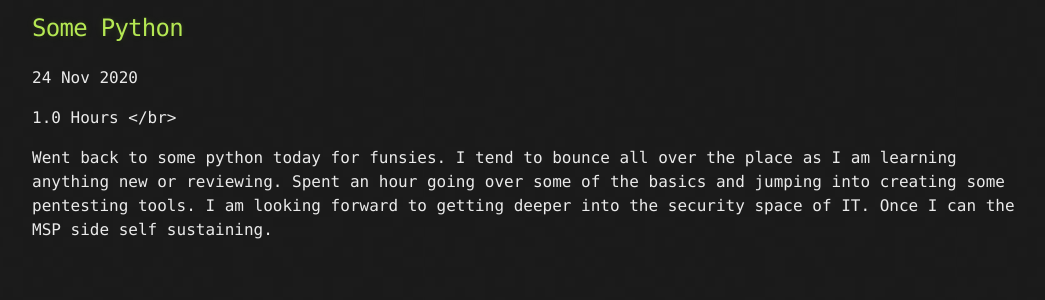
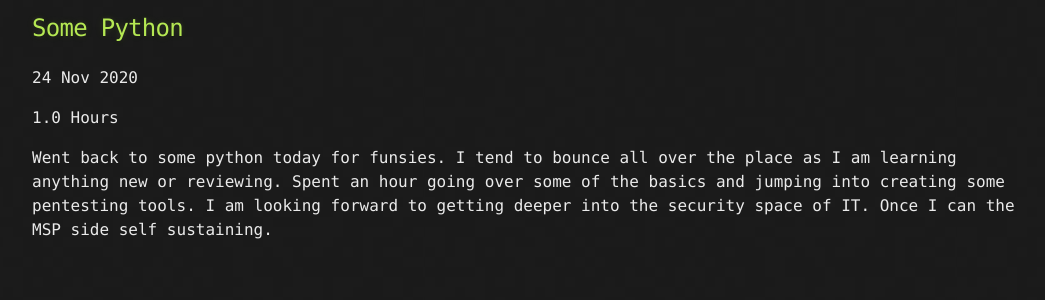
Before and after one commit to patrickmroskam/patrickmroskam.github.io, a Jekyll site: the page built from _posts/2020-11-24-Some-Python.md, in a window 1280 px wide. Shown: the part 134-434 px from the top of the page, without its empty margins (108-1153 px from the left). Built offline with Jekyll 4.4.1, drawn with Linux system fonts in a browser that asks for light colours.

```diff
--- a/_posts/2020-11-24-Some-Python.md
+++ b/_posts/2020-11-24-Some-Python.md
@@ -3,6 +3,6 @@ title: Some Python
 published: true
 ---
 
-1.0 Hours </br>
+1.0 Hours <br />
 
 Went back to some python today for funsies. I tend to bounce all over the place as I am learning anything new or reviewing. Spent an hour going over some of the basics and jumping into creating some pentesting tools. I am looking forward to getting deeper into the security space of IT. Once I can the MSP side self sustaining.
```
